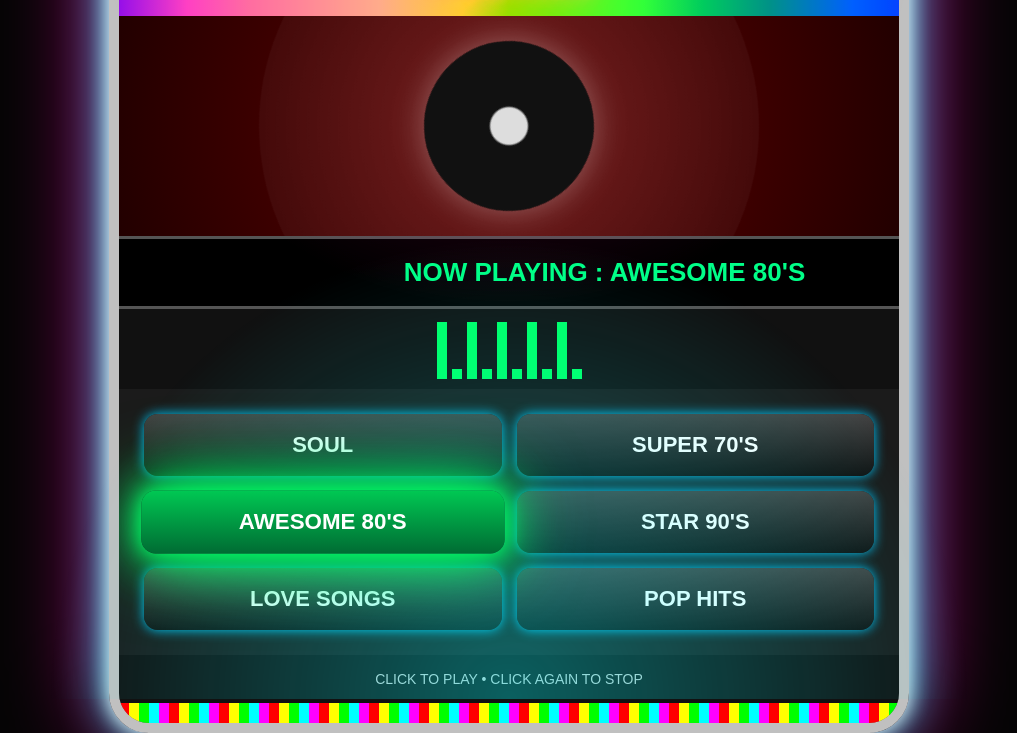
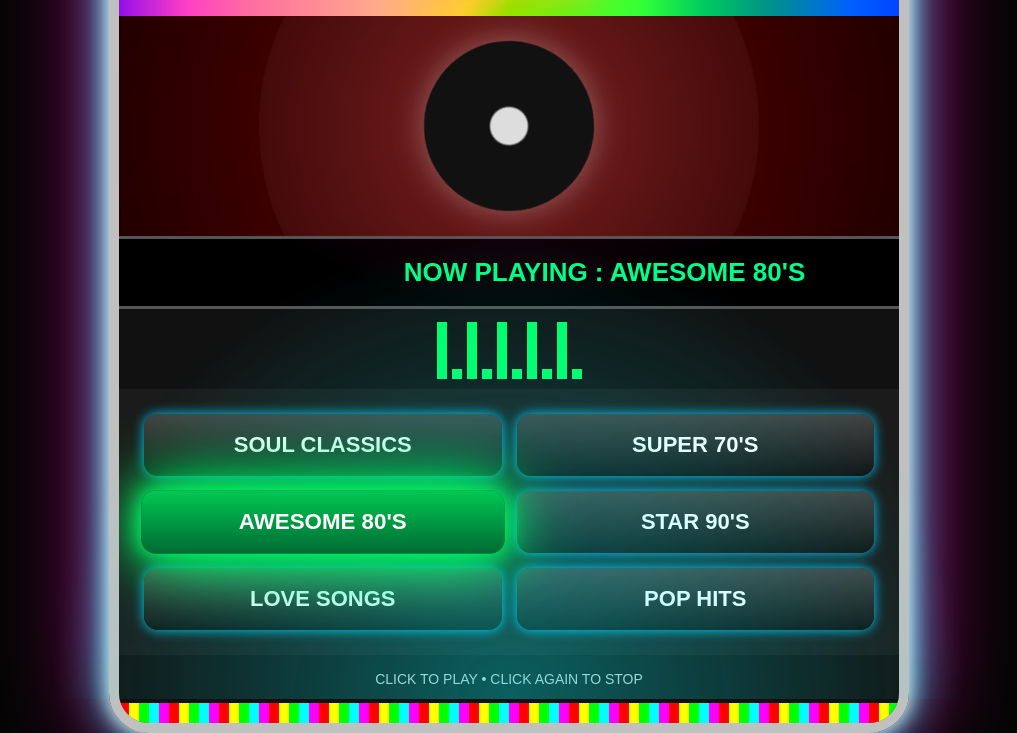
Before and after one commit to SonjaHolland/musicstreams1, a plain HTML site: page index.html in a window 1280 px wide. Shown: the part 101-834 px from the top of the page, without its empty margins (131-1148 px from the left). Drawn offline with Linux system fonts and the light colour scheme.

Commit message:
Add SOUL CLASSICS button to the player

```diff
--- a/index.html
+++ b/index.html
@@ -303,7 +303,7 @@ NOW PLAYING : AWESOME 80'S
 
 <div class="buttons">
 
-<button class="btn" data-name="SOUL" data-stream="https://stream.laut.fm/love">SOUL</button>
+<button class="btn" data-name="SOUL CLASSICS" data-stream="https://icecast.somafm.com/seveninch-128-mp3">SOUL CLASSICS</button>
 
 <button class="btn" data-name="SUPER 70'S" data-stream="https://ais-sa2.cdnstream1.com/2447_192.mp3">SUPER 70'S</button>
 
```
